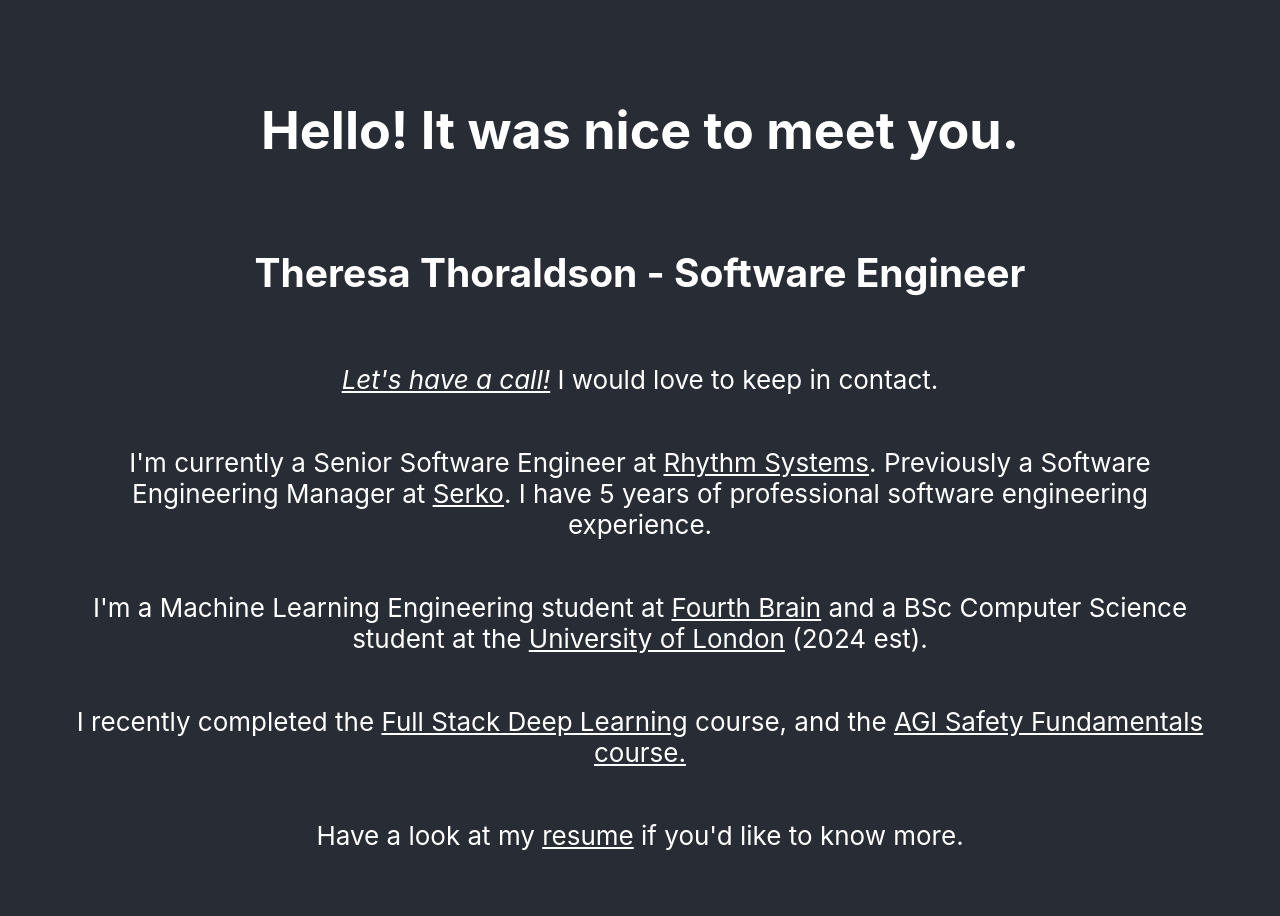
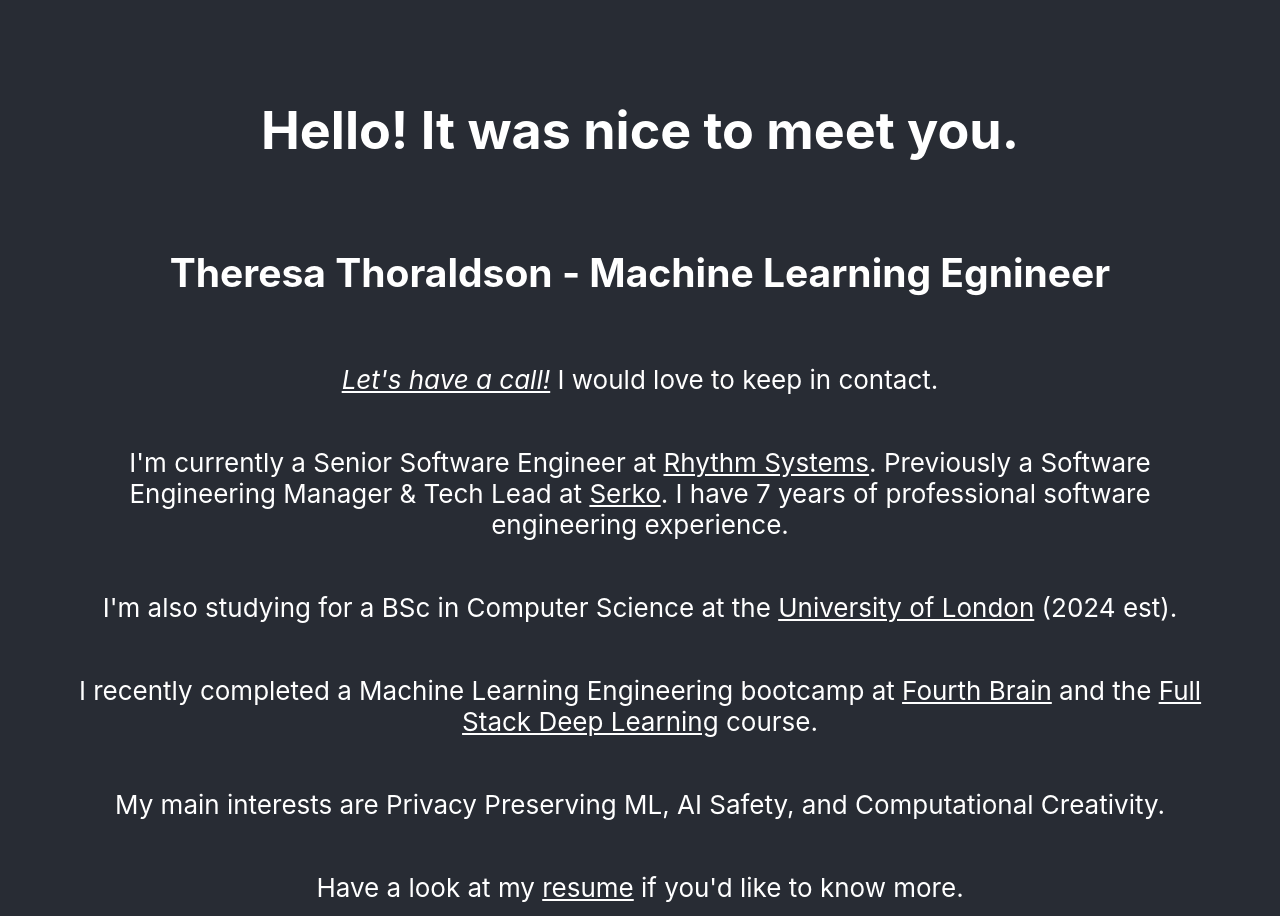
Before and after one commit to tthoraldson/hello, a React (Create React App) app: page / in a window 1280 px wide. Shown: the top 916 px of the page. Built offline with nearby package versions, Linux system fonts and the light colour scheme.

Commit message:
update school info, adjust css background

```diff
--- a/src/App.css
+++ b/src/App.css
@@ -1,3 +1,7 @@
+body {
+  background-color: #282c34;
+}
+
 .App {
   text-align: center;
 }
--- a/src/App.js
+++ b/src/App.js
@@ -11,19 +11,19 @@
     <div className="App">
       <header className="App-header">
         <h1>Hello! It was nice to meet you.</h1>
-        <h2>Theresa Thoraldson - Software Engineer</h2>
+        <h2>Theresa Thoraldson - Machine Learning Egnineer</h2>
         <p><i><a href='https://calendly.com/tthoraldson'>Let's have a call!</a></i> I would love to keep in contact.</p>
-        <p>I'm currently a Senior Software Engineer at <a href='https://www.rhythmsystems.com/'>Rhythm Systems</a>. Previously a Software Engineering Manager at <a href='https://www.serko.com/'>Serko</a>. I have 5 years of professional software engineering experience.</p>
-        <p>I'm a Machine Learning Engineering student at <a href='https://fourthbrain.ai/'>Fourth Brain</a> and a BSc Computer Science student at the <a href="https://www.london.ac.uk/">University of London</a> (2024 est).</p>
-        <p>I recently completed the <a href='https://fullstackdeeplearning.com/'>Full Stack Deep Learning</a> course, and the <a href='https://www.agisafetyfundamentals.com/'>AGI Safety Fundamentals course.</a></p>
+        <p>I'm currently a Senior Software Engineer at <a href='https://www.rhythmsystems.com/'>Rhythm Systems</a>. Previously a Software Engineering Manager & Tech Lead at <a href='https://www.serko.com/'>Serko</a>. I have 7 years of professional software engineering experience.</p>
+        <p>I'm also studying for a BSc in Computer Science at the <a href="https://www.london.ac.uk/">University of London</a> (2024 est).</p>
+        <p>I recently completed a Machine Learning Engineering bootcamp at <a href='https://fourthbrain.ai/'>Fourth Brain</a> and the <a href='https://fullstackdeeplearning.com/'>Full Stack Deep Learning</a> course.</p>
+        <p>My main interests are Privacy Preserving ML, AI Safety, and Computational Creativity.</p>
         <p>Have a look at my <a href='https://github.com/tthoraldson/resume/blob/master/TheresaThoraldson_CV.pdf'>resume</a> if you'd like to know more.</p>
         <h2>Let's keep in touch.</h2>
         <div id="icons">
-        <a href="mailto:theresa.thoraldson@gmail.com"><FontAwesomeIcon icon={["fa", "envelope"]} size="20px"/></a>
+          <a href="mailto:theresa.thoraldson@gmail.com"><FontAwesomeIcon icon={["fa", "envelope"]} size="20px"/></a>
           <a href="https://twitter.com/tthoraldson"><FontAwesomeIcon icon={["fab", "twitter"]} /></a>
           <a href="https://www.linkedin.com/in/theresathoraldson/"><FontAwesomeIcon icon={["fab", "linkedin"]} /></a>
           <a href="https://github.com/tthoraldson"><FontAwesomeIcon icon={["fab", "github"]} /></a>
-          <a href="https://www.kaggle.com/tthoraldson/"><FontAwesomeIcon icon={["fab", "kaggle"]} /></a>
         </div>
       </header>
     </div>
```
